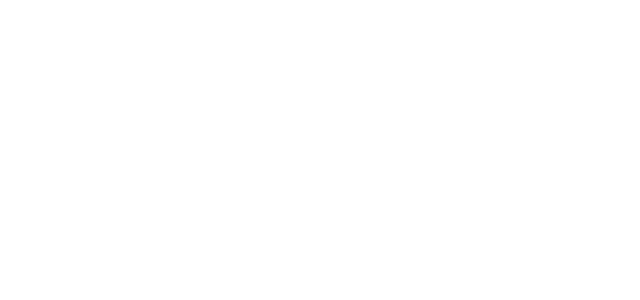
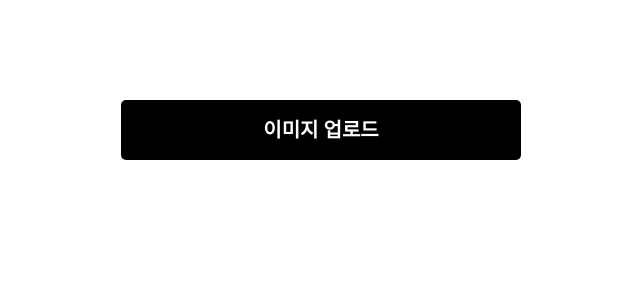
Before and after one commit to yunsung-hodoopapa/wanted-codestates-project-3-9, a React (Create React App) app: page / in a window 1280 px wide. Shown: the top 300 px of the page, without its empty margins (319-959 px from the left). Built offline with nearby package versions, Linux system fonts and the light colour scheme.

Commit message:
feat : add ImageRegist

```diff
--- a/src/App.js
+++ b/src/App.js
@@ -1,7 +1,12 @@
 import React from 'react';
+import ImageRegist from './components/ImageRegist';
 
 const App = () => {
-  return <div className="App"></div>;
+  return (
+    <div className="App">
+      <ImageRegist />
+    </div>
+  );
 };
 
 export default App;
--- /dev/null
+++ b/src/components/ImageRegist.jsx
@@ -0,0 +1,67 @@
+import React from 'react';
+import styled from 'styled-components';
+import { useState } from 'react';
+// import PropTypes from 'prop-types';
+
+const ImageRegist = () => {
+  const [image, setImage] = useState(null);
+  const handleImage = e => {
+    setImage(URL.createObjectURL(e.target.files[0]));
+  };
+
+  return (
+    <div>
+      {image ? (
+        <ImageConatiner>
+          <img width="500px" height="500px" src={image} />{' '}
+        </ImageConatiner>
+      ) : null}
+      <Label>
+        <UploadButton>
+          이미지 업로드
+          <input
+            accept="image/*"
+            type="file"
+            id="ProfileImg"
+            onChange={e => handleImage(e)}
+            style={{ display: 'none' }}
+          ></input>
+        </UploadButton>
+      </Label>
+    </div>
+  );
+};
+
+// ImageRegist.propTypes = {};
+
+const Label = styled.label`
+  display: grid;
+  justify-content: center;
+  align-items: center;
+  margin-top: 100px;
+`;
+
+const UploadButton = styled.div`
+  background-color: black;
+  color: white;
+  text-align: center;
+  line-height: 60px;
+  justify-content: center;
+  align-items: center;
+  width: 400px;
+  height: 60px;
+  border-radius: 5px;
+  font-weight: bold;
+  font-size: 20px;
+  cursor: pointer;
+`;
+
+const ImageConatiner = styled.div`
+  margin: 0 auto;
+  border: 2px solid black;
+  text-align: center;
+  width: 500px;
+  height: 500px;
+`;
+
+export default ImageRegist;
```
